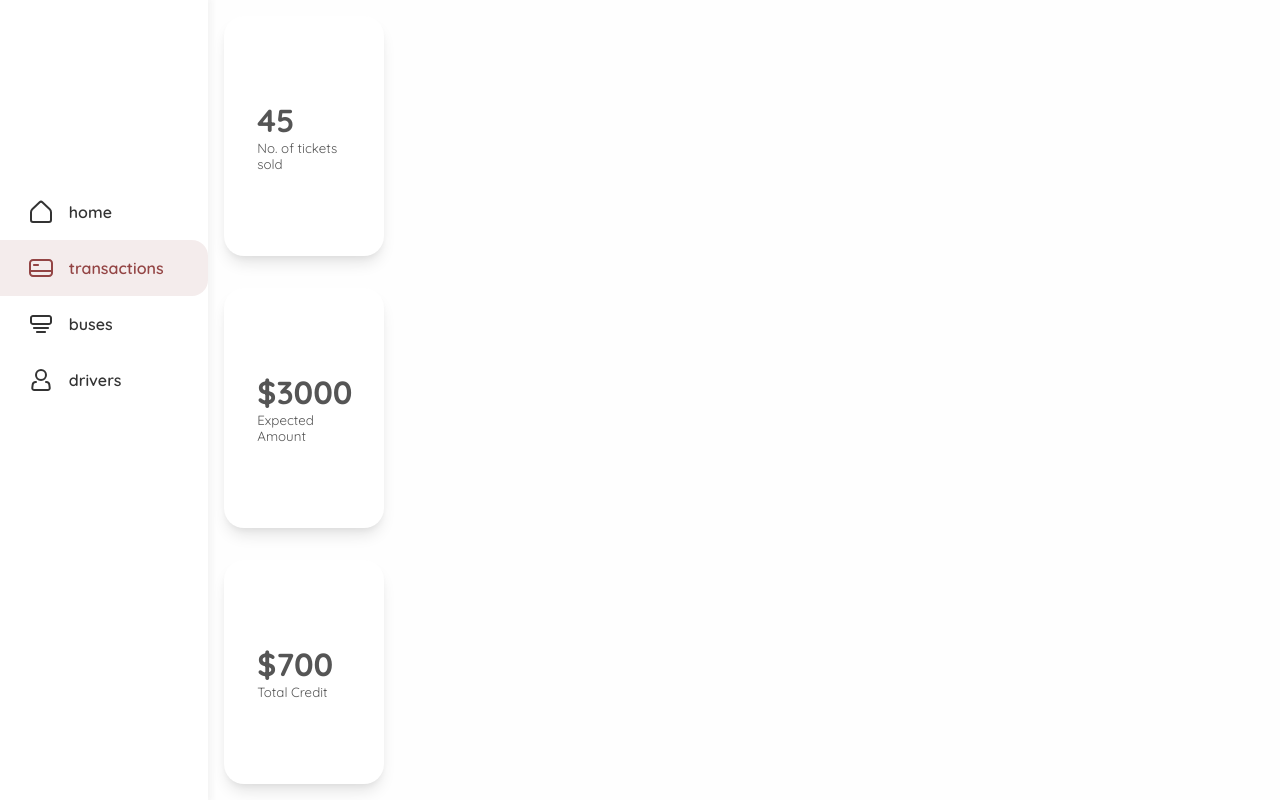
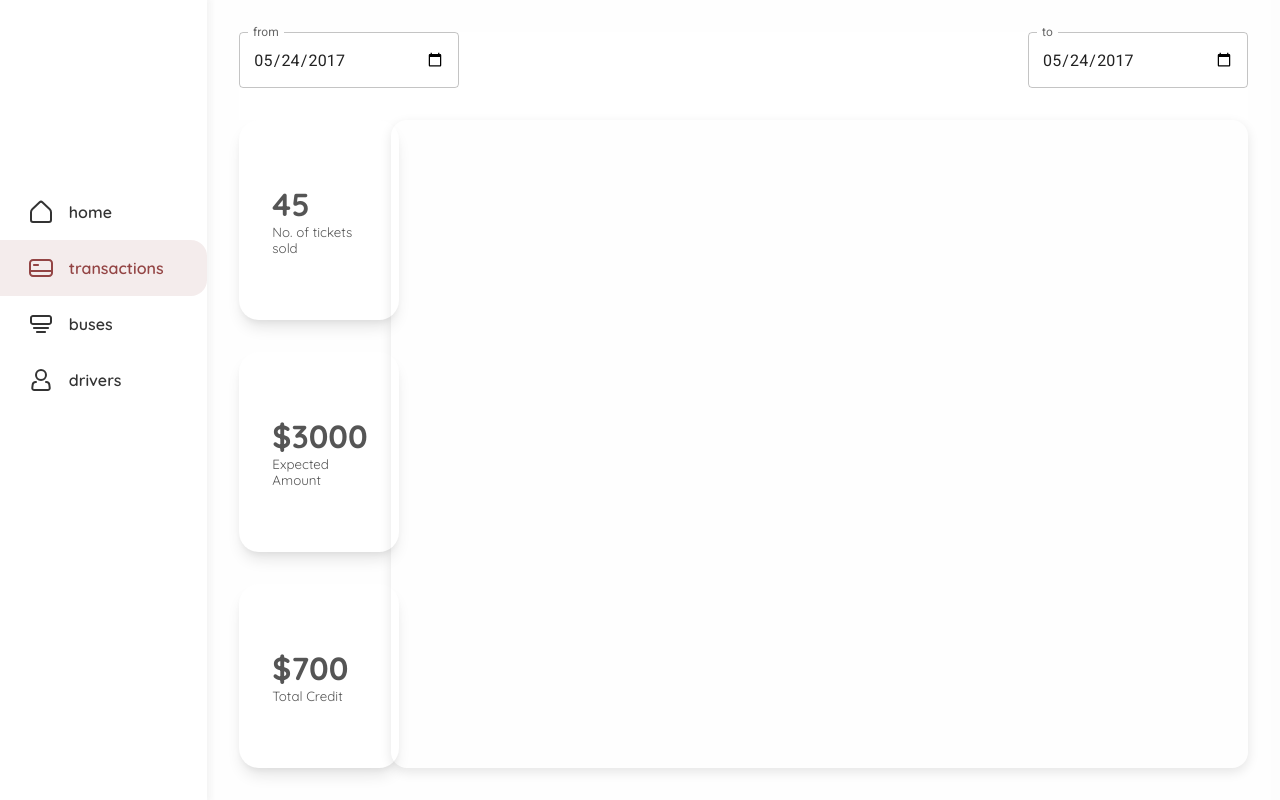
Before and after one commit to faddalibrahim/vooom-admin-dashboard, a React (Create React App) app: page /transactions in a window 1280 px wide. Built offline with nearby package versions, Linux system fonts and the light colour scheme; a web font is replaced by a local one.

Commit message:
transactions page 80% done

```diff
--- a/package.json
+++ b/package.json
@@ -3,6 +3,7 @@
   "version": "0.1.0",
   "private": true,
   "dependencies": {
+    "@date-io/dayjs": "^2.13.1",
     "@emotion/react": "^11.9.0",
     "@emotion/styled": "^11.8.1",
     "@mui/icons-material": "^5.6.2",
--- a/src/pages/transactions/Transactions.js
+++ b/src/pages/transactions/Transactions.js
@@ -1,9 +1,32 @@
 import TicketsDataCard from "components/tickets-data-card/TicketsDataCard";
 import transactionsStyles from "./transactions.module.scss";
+import TextField from "@mui/material/TextField";
 
 const Transactions = () => {
   return (
     <div className={transactionsStyles.transactions}>
+      <div className={transactionsStyles.duration}>
+        <TextField
+          id="date"
+          label="from"
+          type="date"
+          defaultValue="2017-05-24"
+          sx={{ width: 220 }}
+          InputLabelProps={{
+            shrink: true,
+          }}
+        />
+        <TextField
+          id="date"
+          label="to"
+          type="date"
+          defaultValue="2017-05-24"
+          sx={{ width: 220 }}
+          InputLabelProps={{
+            shrink: true,
+          }}
+        />
+      </div>
       <div className={transactionsStyles.summary}>
         <TicketsDataCard
           label="No. of tickets sold"
--- a/src/pages/transactions/transactions.module.scss
+++ b/src/pages/transactions/transactions.module.scss
@@ -1,11 +1,26 @@
 .transactions {
-  padding: 1rem;
+  padding: 2rem;
+  // display: flex;
+  display: grid;
+  grid-template-columns: 15% 85%;
+  grid-template-rows: 12% 88%;
+  background-color: rgba(240, 240, 240, 0.1);
+  width: 100%;
+}
+
+.duration {
   display: flex;
-  background-color: rgba(240, 240, 240, 0.08);
-  width: 100%;
+  justify-content: space-between;
+  grid-column: span 3;
+  background-color: white;
 }
 
 .summary {
   display: grid;
   gap: 2rem;
 }
+
+.more {
+  border-radius: 1rem;
+  box-shadow: rgba(0, 0, 0, 0.1) 0px 4px 12px;
+}
```
Also changed, not shown: 1 other file (tests, documents, lock files or other folders).
